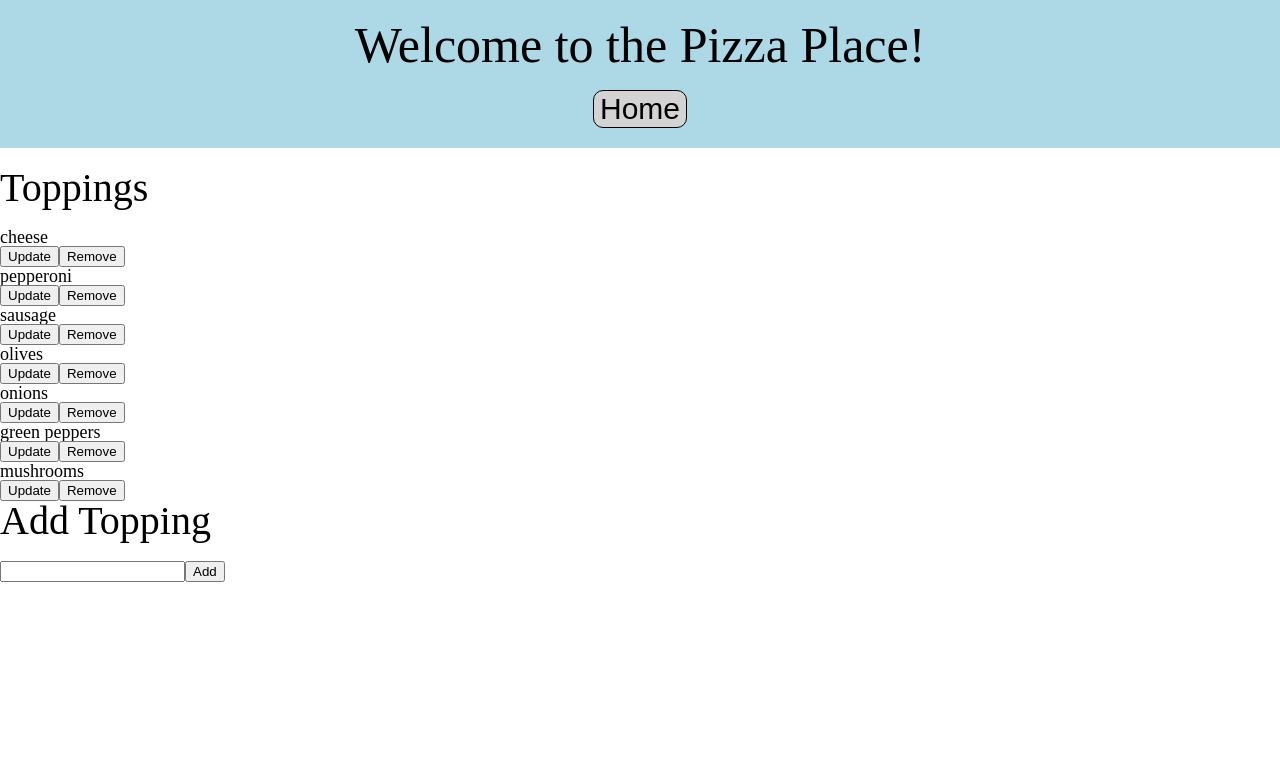
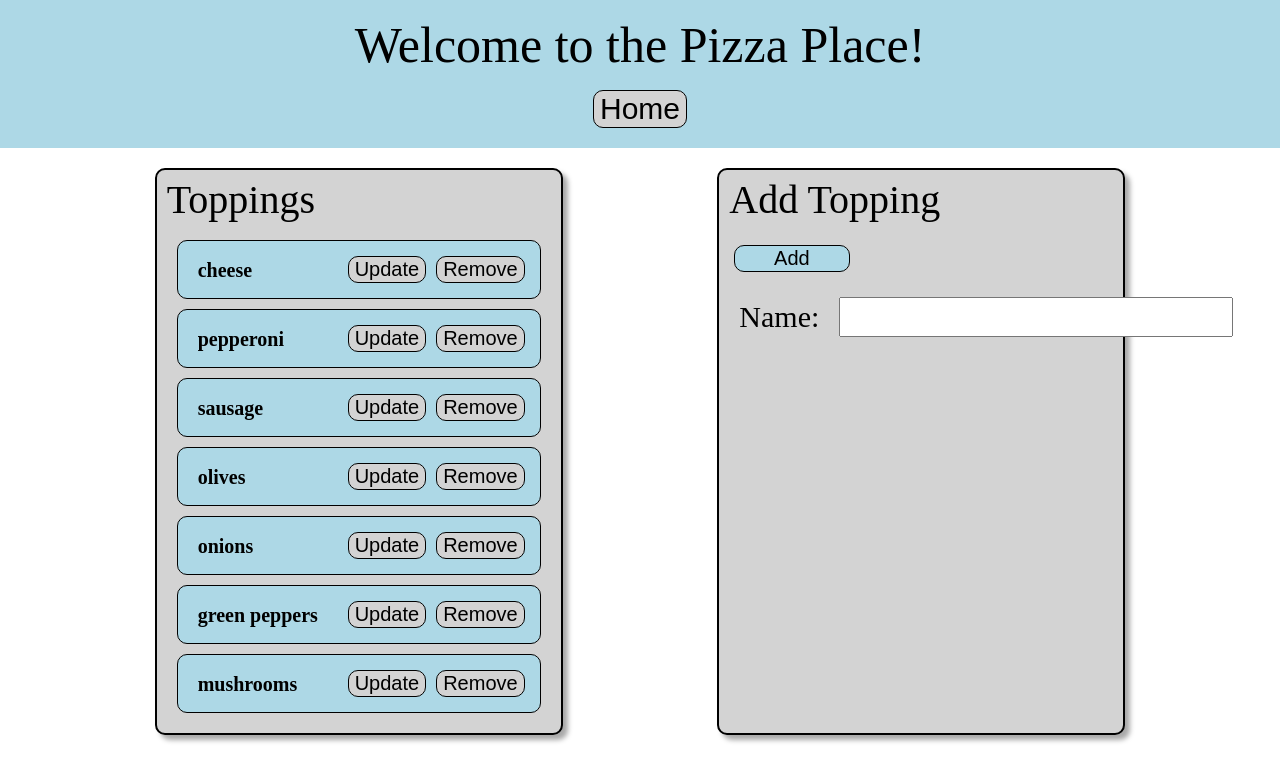
Before and after one commit to tim-sansone/coding_exercise-strongmind, a React (Create React App) app: page /toppings in a window 1280 px wide. Shown: the top 782 px of the page. Built offline with nearby package versions, Linux system fonts and the light colour scheme.

Commit message:
final features and styling complete

```diff
--- a/src/App.css
+++ b/src/App.css
@@ -1,3 +1,5 @@
+/*  GENERAL */
+
 html {
     font-size: 62.5%;
 }
@@ -19,11 +21,18 @@ h3 {
 h4 {
     font-size: 2rem;
     font-weight: bold;
+    margin-left: 1rem;
 }
 
 p {
     font-size: 1.8rem;
 }
+
+button:hover {
+    cursor: pointer;
+}
+
+/* HEADER */
 
 .header {
     height: fit-content;
@@ -43,12 +52,16 @@ p {
     margin-top: 2rem;
  }
 
-.pizzas-container {
+/* PIZZA PAGE */
+
+.pizzas-container, .toppings {
     display: flex;
     justify-content: space-evenly;
 }
 
-.pizza-list, .pizza-form, .topping-list {
+/* PIZZA COMPONENTS */
+
+.pizza-list, .pizza-form, .topping-list, .toppings-form {
     border: 2px solid black;
     border-radius: 10px;
     padding: 1rem;
@@ -57,7 +70,7 @@ p {
     width: 30%;
 }
 
-.pizza-card, .topping-card {
+.card {
     display: flex;
     justify-content: space-between;
     align-items: center;
@@ -68,18 +81,18 @@ p {
     margin: 1rem;
 }
 
-.pizza-card h4 {
-    margin-bottom: 1rem;
+.card p:first-of-type {
+    margin-top: 1rem;
 }
 
-.pizza-card .buttons, .topping-card .buttons {
+.card .buttons {
     display: flex;
     flex-direction: column;
     justify-content: center;
     align-items: center;
 }
 
-.pizza-card .buttons button, .topping-card button {
+.card .buttons button {
     font-size: 2rem;
     background-color: lightgray;
     border: 1px solid black;
@@ -87,3 +100,108 @@ p {
     width: 100%;
     margin: 0.5rem;
 }
+
+.pizza-form .buttons {
+    display: flex;
+    justify-content: space-evenly;
+}
+
+.pizza-form-button {
+    font-size: 2rem;
+    background-color: lightblue;
+    border: 1px solid black;
+    border-radius: 10px;
+    width: 100%;
+    margin: 1rem;
+}
+
+.pizza-form .input {
+    display: flex;
+    align-items: center;
+    margin: 2rem 1rem;
+}
+
+.pizza-form .input h3 {
+    margin: 0 2rem 0 0;
+}
+
+.pizza-form .input input {
+    font-size: 3rem;
+}
+
+/* LOGIN PAGE */
+
+.login-container {
+    display: flex;
+    justify-content: center;
+}
+
+.login {
+    display: flex;
+    flex-direction: column;
+    align-items: center;
+    border: 2px solid black;
+    border-radius: 10px;
+    padding: 1rem;
+    background-color: lightgray;
+    box-shadow: 5px 5px 5px darkgrey;
+    width: 30%;
+}
+
+.login button {
+    font-size: 2rem;
+    background-color: lightblue;
+    border: 1px solid black;
+    border-radius: 10px;
+    width: 50%;
+    margin: 1rem;
+}
+
+/* TOPPINGS PAGE */
+
+.topping-card {
+    display: flex;
+    justify-content: space-between;
+    align-items: center;
+    border: 1px solid black;
+    border-radius: 10px;
+    background-color: lightblue;
+    padding: 1rem;
+    margin: 1rem;
+}
+
+.topping-card .topping-buttons {
+    display: flex;
+}
+
+.topping-card .topping-buttons button {
+    font-size: 2rem;
+    background-color: lightgray;
+    border: 1px solid black;
+    border-radius: 10px;
+    width: 100%;
+    margin: 0.5rem;
+}
+
+.form-buttons button{
+    font-size: 2rem;
+    background-color: lightblue;
+    border: 1px solid black;
+    border-radius: 10px;
+    width: 30%;
+    margin: 0.5rem;
+}
+
+.toppings-form .input {
+    display: flex;
+    align-items: center;
+    margin: 2rem 1rem;
+}
+
+.toppings-form .input h3 {
+    margin: 0 2rem 0 0;
+}
+
+.toppings-form .input input {
+    font-size: 3rem;
+}
--- a/src/components/Header.js
+++ b/src/components/Header.js
@@ -1,14 +1,19 @@
-import { Link } from 'react-router-dom'
+import { useNavigate } from 'react-router-dom'
 
 
 function Header() {
+    const navigate = useNavigate()
 
-        return (
-            <div className='header'>
-                <h1>Welcome to the Pizza Place!</h1>
-                <Link to='/'><button className='link'>Home</button></Link>
-            </div>
-        );
+    const home = () => {
+        navigate('/')
+    }
+
+    return (
+        <div className='header'>
+            <h1>Welcome to the Pizza Place!</h1>
+            <button className='link' onClick={home}>Home</button>
+        </div>
+    );
 }
 
 export default Header;
--- a/src/components/Login.js
+++ b/src/components/Login.js
@@ -1,10 +1,23 @@
-import { Link } from 'react-router-dom'
+import { useNavigate } from 'react-router-dom'
 
 function Login() {
+    const navigate = useNavigate()
+
+    const toppings = () => {
+        navigate('/toppings');
+    }
+
+    const pizzas = () => {
+        navigate('/pizzas');
+    }
+
     return (
-        <div>
-            <button><Link to='toppings'>Log in as Store Manager</Link></button>
-            <button><Link to='pizzas'>Log in as Chef</Link></button>
+        <div className='login-container'>
+            <div className='login'>
+                <h2>Please Log In</h2>
+                <button onClick={toppings}>Log in as Store Manager</button>
+                <button onClick={pizzas}>Log in as Chef</button>
+            </div>
         </div>
     )
 }
--- a/src/components/PizzaForm.js
+++ b/src/components/PizzaForm.js
@@ -14,23 +14,25 @@ function PizzaForm(props) {
         <div className='pizza-form'>
             <form>
                 <h2>{updating.updating ? `Update ${pizzas[updating.index].name}` : 'Create New Pizza'}</h2>
-                <label>Pizza Name
+                <div className='buttons'>
+                        {!updating.updating && <button onClick={addPizza} className='pizza-form-button'>Create Pizza!</button>}
+                        {updating.updating && <button onClick={updatePizza} className='pizza-form-button'>Update Pizza</button>}
+                        {updating.updating && <button onClick={cancelUpdate} className='pizza-form-button'>Cancel Update</button>}
+                </div>
+                <div className='input'>
+                    <h3>Name:</h3>
                     <input type='text' name='name' value={form.name} onChange={inputChange}/>
-                </label>
-                {!updating.updating && <button onClick={addPizza}>Create Pizza!</button>}
-                {updating.updating && <button onClick={updatePizza}>Update Pizza</button>}
-                {updating.updating && <button onClick={cancelUpdate}>Cancel Update</button>}
-                <h3>Toppings:</h3>
+                </div>
+                <h4>Toppings:</h4>
                 {
                     form.toppings.map((topping, index) => {
                         return (
-                            <div key={index} className='topping-card'>
+                            <div key={index} className='card'>
                                 <h4>{topping}</h4>
                                 <div className='buttons'>
                                     <button onClick={event => removeTopping(event, index)}>Remove Topping</button>
                                 </div>
                             </div>
-
                         )
                     })
                 }
--- a/src/components/PizzaList.js
+++ b/src/components/PizzaList.js
@@ -12,7 +12,7 @@ function PizzaList(props) {
             {
                 pizzas.map((pizza, index) => {
                     return (
-                        <div key={index} className='pizza-card'>
+                        <div key={index} className='card'>
                             <div>
                                 <h3>{pizza.name}</h3>
                                 <h4>Toppings:</h4>
--- a/src/components/ToppingList.js
+++ b/src/components/ToppingList.js
@@ -11,7 +11,7 @@ function ToppingList(props) {
             {
                 toppings.map((topping, index) => {
                     return (
-                        <div key={index} className='topping-card'>
+                        <div key={index} className='card'>
                             <h4>{topping}</h4>
                             <div className='buttons'>
                                 <button onClick={() => addTopping(topping)} disabled={form.toppings.includes(topping)}>Add to Pizza</button>
--- a/src/components/Toppings.js
+++ b/src/components/Toppings.js
@@ -84,25 +84,36 @@ function Toppings(props) {
 
     return (
         <div className='toppings'>
+            <div className='topping-list'>
                 <h2>Toppings</h2>
                 <div>
                     {
                         toppings.map((topping, index) => (
-                        <div key={index}>
-                            <p>{topping}</p>
-                            {!updating.updating && <button onClick={() => isUpdating(index)}>Update</button>}
-                            {!updating.updating && <button onClick={() => deleteTopping(index)}>Remove</button>}
+                            <div key={index} className='topping-card'>
+                                <h4>{topping}</h4>
+                                <div className='topping-buttons'>
+                                    <button onClick={() => isUpdating(index)} disabled={updating.updating}>Update</button>
+                                    <button onClick={() => deleteTopping(index)} disabled={updating.updating}>Remove</button>
+                                </div>
                             </div>
                         ))
                     }
                 </div>
+            </div>
+            <div className='toppings-form'>
                 <form>
                     <h2>{updating.updating ? `Update ${toppings[updating.topping]}` : 'Add Topping'}</h2>
-                <input type='text' value={form} onChange={inputChange}/>
+                    <div className='form-buttons'>
                             {!updating.updating && <button onClick={addTopping}>Add</button>}
                             {updating.updating && <button onClick={updateTopping}>Update</button>}
                             {updating.updating && <button onClick={cancelUpdate}>Cancel Update</button>}
+                        </div>
+                    <div className='input'>
+                        <h3>Name:</h3>
+                        <input type='text' value={form} onChange={inputChange}/>
+                    </div>
                 </form>
+            </div>
         </div>
     )
 }
```
Lines whose indentation alone changed are shown as unchanged.
